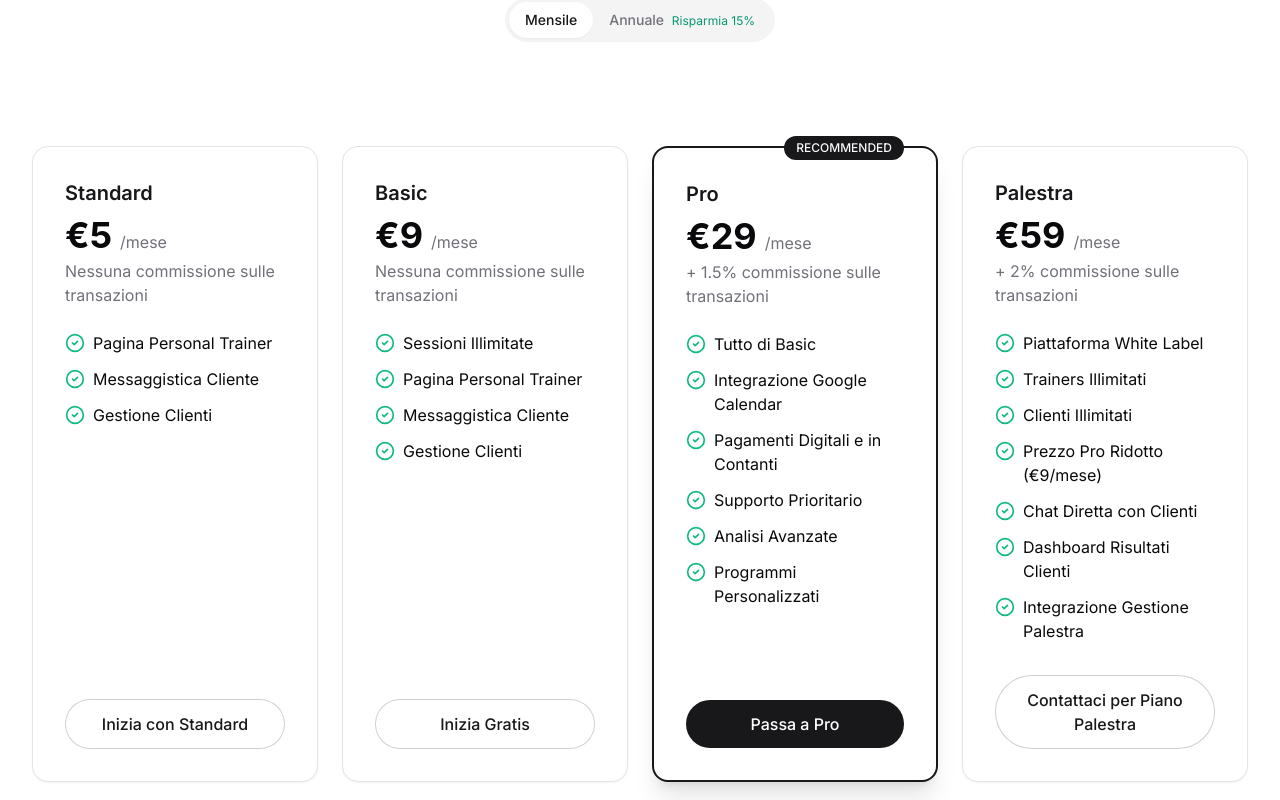
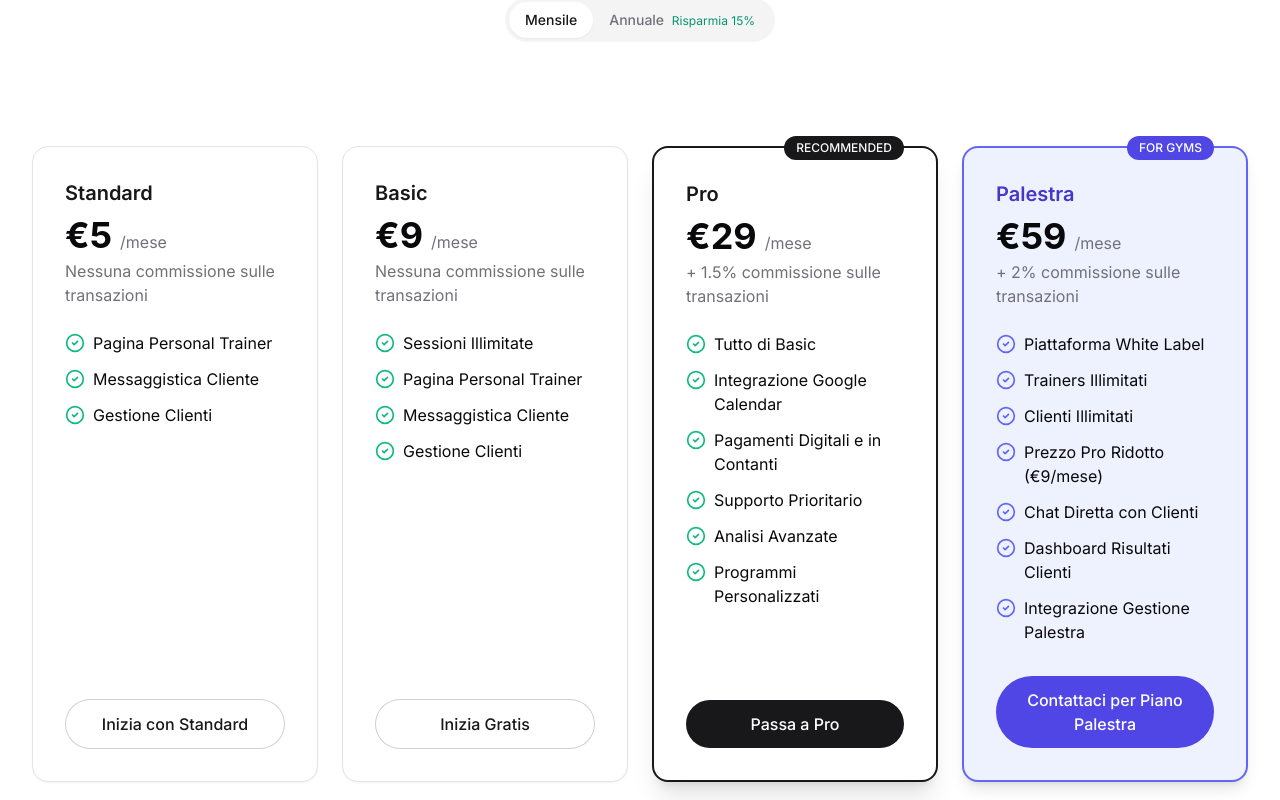
Before and after one commit to andredefra/bookify-trainer, a React (Vite) app: page /it in a window 1280 px wide. Shown: the part 5140-5940 px from the top of the page. Built offline with nearby package versions, Linux system fonts and the light colour scheme.

Commit message:
Refactor: Improve gym plan description
Update the gym plan description to better target gym owners.

```diff
--- a/src/components/PricingSection.tsx
+++ b/src/components/PricingSection.tsx
@@ -78,7 +78,8 @@ const PricingSection = () => {
       features: standardFeatures,
       ctaText: t('pricing.standard.cta'),
       ctaLink: '/register?plan=standard',
-      isPopular: false
+      isPopular: false,
+      isGymPlan: false
     },
     {
       name: t('pricing.freemium.title'),
@@ -89,7 +90,8 @@ const PricingSection = () => {
       features: freemiumFeatures,
       ctaText: t('pricing.freemium.cta'),
       ctaLink: '/register',
-      isPopular: false
+      isPopular: false,
+      isGymPlan: false
     },
     {
       name: t('pricing.pro.title'),
@@ -99,7 +101,8 @@ const PricingSection = () => {
       features: proFeatures,
       ctaText: t('pricing.pro.cta'),
       ctaLink: '/register?plan=pro',
-      isPopular: true
+      isPopular: true,
+      isGymPlan: false
     },
     {
       name: t('pricing.gym.title'),
@@ -109,7 +112,8 @@ const PricingSection = () => {
       features: gymFeatures,
       ctaText: t('pricing.gym.cta'),
       ctaLink: '/register?plan=gym',
-      isPopular: false
+      isPopular: false,
+      isGymPlan: true
     }
   ];
 
@@ -138,6 +142,7 @@ const PricingSection = () => {
               ctaText={plan.ctaText}
               ctaLink={plan.ctaLink}
               isPopular={plan.isPopular}
+              isGymPlan={plan.isGymPlan}
               isDelayed={index > 1}
               Icon={index < plans.length ? plans[index].icon : undefined}
             />
--- a/src/components/pricing/PlanCard.tsx
+++ b/src/components/pricing/PlanCard.tsx
@@ -13,6 +13,7 @@ interface PlanCardProps {
   isPopular?: boolean;
   isDelayed?: boolean;
   Icon?: LucideIcon;
+  isGymPlan?: boolean;
 }
 
 export const PlanCard = ({
@@ -25,22 +26,31 @@ export const PlanCard = ({
   ctaLink,
   isPopular = false,
   isDelayed = false,
-  Icon
+  Icon,
+  isGymPlan = false
 }: PlanCardProps) => {
   const revealClass = `reveal ${isDelayed ? 'reveal-delay-' + (isPopular ? '1' : '2') : ''}`;
 
   return (
     <div className={`${revealClass} flex flex-col p-8 rounded-2xl border ${
-      isPopular ? 'border-2 border-primary shadow-xl' : 'border-border shadow-sm'
-    } bg-white relative`}>
+      isPopular ? 'border-2 border-primary shadow-xl' :
+      isGymPlan ? 'border-2 border-indigo-500 shadow-lg' :
+      'border-border shadow-sm'
+    } ${isGymPlan ? 'bg-indigo-50' : 'bg-white'} relative`}>
       {isPopular && (
         <div className="absolute top-0 right-8 transform -translate-y-1/2 bg-primary text-primary-foreground text-xs font-medium py-1 px-3 rounded-full">
           RECOMMENDED
         </div>
       )}
 
+      {isGymPlan && (
+        <div className="absolute top-0 right-8 transform -translate-y-1/2 bg-indigo-600 text-white text-xs font-medium py-1 px-3 rounded-full">
+          FOR GYMS
+        </div>
+      )}
+
       <div className="mb-6">
-        <h3 className="text-xl font-semibold text-primary mb-2">{name}</h3>
+        <h3 className={`text-xl font-semibold ${isGymPlan ? 'text-indigo-700' : 'text-primary'} mb-2`}>{name}</h3>
         <div className="flex items-baseline mb-1">
           <span className="text-4xl font-display font-bold">{price}</span>
           <span className="text-muted-foreground ml-2">{period}</span>
@@ -53,7 +63,7 @@ export const PlanCard = ({
       <ul className="space-y-3 mb-8 flex-grow">
         {features.map((feature, index) => (
           <li key={index} className="flex items-start">
-            <CheckCircle2 className="h-5 w-5 text-emerald-500 mr-2 flex-shrink-0 mt-0.5" />
+            <CheckCircle2 className={`h-5 w-5 ${isGymPlan ? 'text-indigo-500' : 'text-emerald-500'} mr-2 flex-shrink-0 mt-0.5`} />
             <span>{feature}</span>
           </li>
         ))}
@@ -64,7 +74,9 @@ export const PlanCard = ({
         className={`w-full px-6 py-3 ${
           isPopular
             ? 'bg-primary text-white'
-            : 'bg-white text-primary border border-primary/20'
+            : isGymPlan
+              ? 'bg-indigo-600 text-white hover:bg-indigo-700'
+              : 'bg-white text-primary border border-primary/20'
         } rounded-full text-center font-medium button-hover`}
       >
         {ctaText}
```
